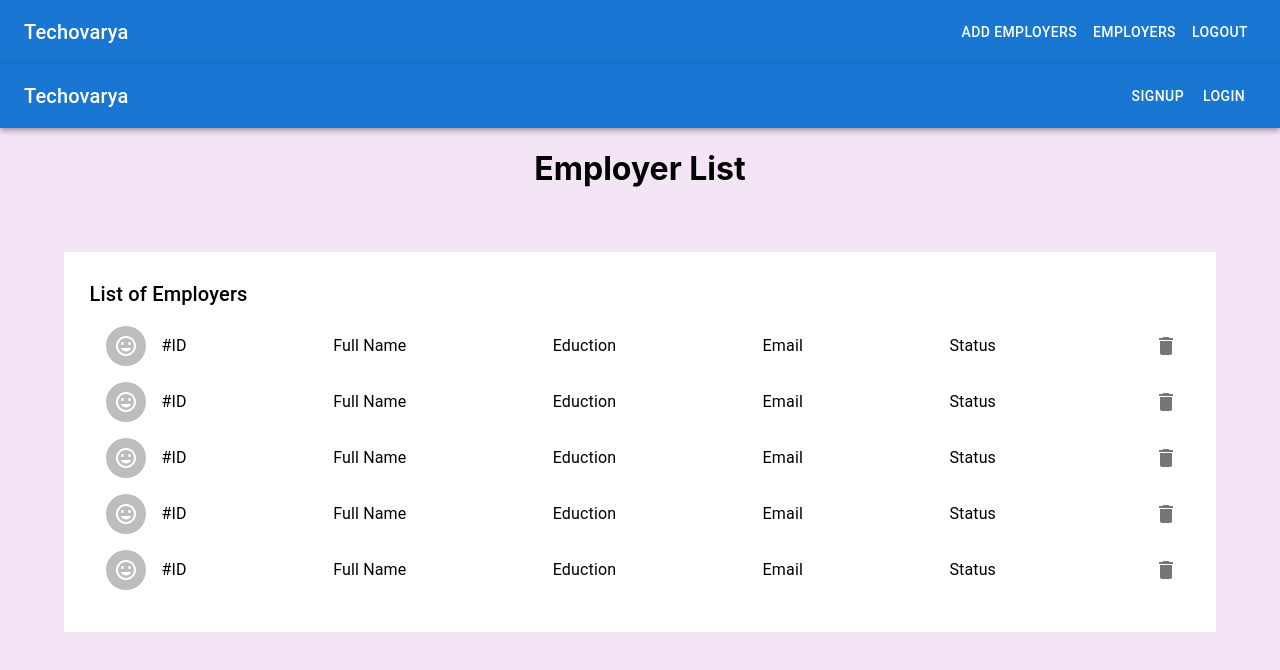
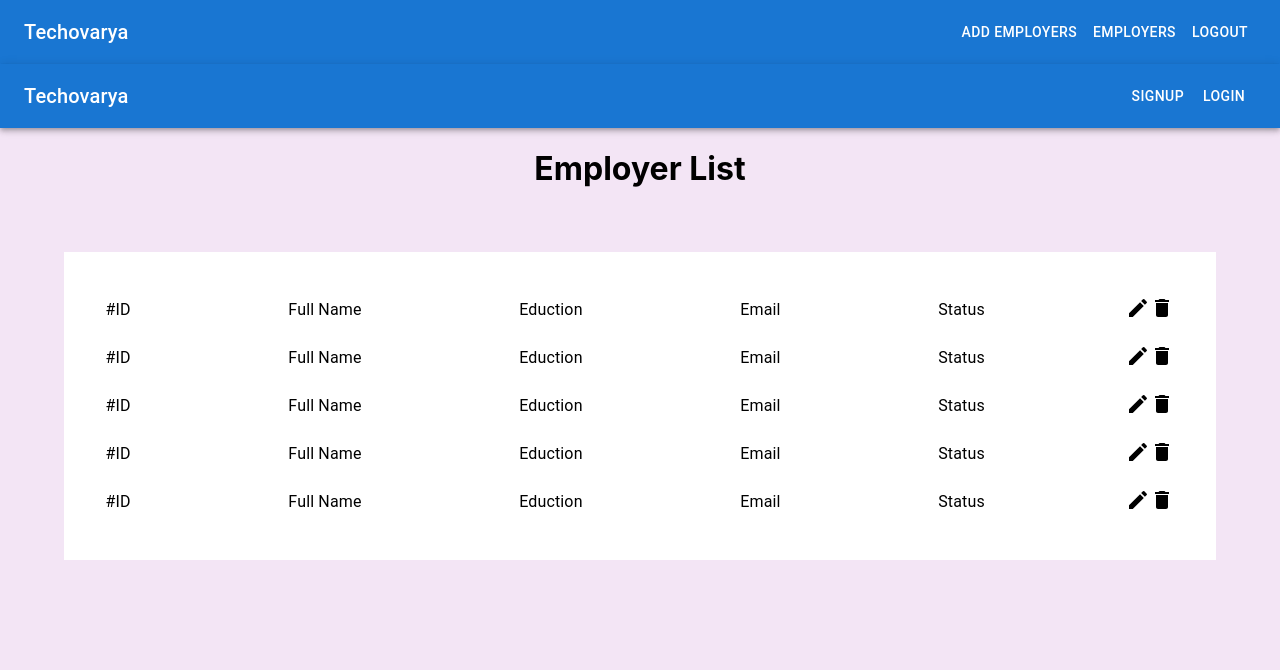
Before and after one commit to SanchitDev47/empteams, a React (Create React App) app: page /emplist in a window 1280 px wide. Shown: the top 670 px of the page. Built offline with nearby package versions, Linux system fonts and the light colour scheme.

Commit message:
delelete icon

```diff
--- a/src/Compoenets/EmpList.tsx
+++ b/src/Compoenets/EmpList.tsx
@@ -1,19 +1,43 @@
 import * as React from 'react';
 import styled from "styled-components";
+import EditIcon from '@mui/icons-material/Edit';
 import { Avatar, List, ListItemAvatar, ListItem, Typography, Grid, IconButton, ListItemText, Button, Paper, TablePagination, TableContainer, Table, TableBody, TableRow, TableCell, TableHead, Box, Checkbox, FilledInput, FormControl, FormControlLabel, FormLabel, InputAdornment, InputLabel, MenuItem, Radio, RadioGroup, Select, Switch, TextareaAutosize, TextField, SelectChangeEvent } from '@mui/material';
 import DeleteIcon from '@mui/icons-material/Delete';
 import MoodIcon from '@mui/icons-material/Mood';
 import ModeIcon from '@mui/icons-material/Mode';
 import { useState } from 'react';
 import { VisibilityOff, Visibility } from '@mui/icons-material';
-import { Form } from 'react-router-dom';
-import { useForm } from 'react-hook-form';
 import { useRequired } from '../common/ts/useRequired';
+import Dialog from "@mui/material/Dialog";
+import DialogActions from "@mui/material/DialogActions";
+import DialogContent from "@mui/material/DialogContent";
+import DialogContentText from "@mui/material/DialogContentText";
+import DialogTitle from "@mui/material/DialogTitle";
+import Slide from "@mui/material/Slide";
+import { TransitionProps } from "@mui/material/transitions";
+
+const Transition = React.forwardRef(function Transition(
+    props: TransitionProps & {
+        children: React.ReactElement<any, any>;
+    },
+    ref: React.Ref<unknown>
+) {
+    return <Slide direction="up" ref={ref} {...props} />;
+});
 
 export default function EmpList() {
 
     const [visibility, setVisibility] = useState(false);
 
+    const [open, setOpen] = React.useState(false);
+
+    const handleClickOpen = () => {
+        setOpen(true);
+    };
+
+    const handleClose = () => {
+        setOpen(false);
+    };
 
     function generate(element: React.ReactElement) {
         return [0, 1, 2, 4, 5].map((value) =>
@@ -30,24 +54,34 @@
             <Header>Employer List</Header>
             <Container>
                 <Grid xs={12}>
-                    <Typography variant="h6" component="div">
-                        List of Employers
-                    </Typography>
                     <List dense={dense}>
                         {generate(
                             <ListItem
                                 secondaryAction={
-                                    <IconButton edge="end" aria-label="delete">
-                                        <DeleteIcon />
-                                    </IconButton>
-
+                                    <>
+                                        <EditIcon />
+                                        <DeleteIcon onClick={handleClickOpen} />
+                                        <Dialog
+                                            open={open}
+                                            TransitionComponent={Transition}
+                                            keepMounted
+                                            onClose={handleClose}
+                                            aria-describedby="alert-dialog-slide-description"
+                                        >
+                                            <DialogTitle>{"Confirmation"}</DialogTitle>
+                                            <DialogContent>
+                                                <DialogContentText id="alert-dialog-slide-description">
+                                                    Sure, You want to delete Employer
+                                                </DialogContentText>
+                                            </DialogContent>
+                                            <DialogActions>
+                                                <Button onClick={handleClose}>NO</Button>
+                                                <Button onClick={handleClose}>Sure</Button>
+                                            </DialogActions>
+                                        </Dialog>
+                                    </>
                                 }
                             >
-                                <ListItemAvatar>
-                                    <Avatar>
-                                        <MoodIcon />
-                                    </Avatar>
-                                </ListItemAvatar>
                                 <ListItemText
                                     primary="#ID"
                                     secondary={secondary ? 'Secondary text' : null}
@@ -72,7 +106,7 @@
                         )}
                     </List>
                 </Grid>
-            </Container>
+            </Container >
         </>
     )
 }
@@ -88,8 +122,3 @@
 const Header = styled.h1`
 text-align: center;
 `;
-// const Singlelist = styled.div`
-// display: flex;
-// background-color:black;
-// gap: 3%;
-// `;
```
